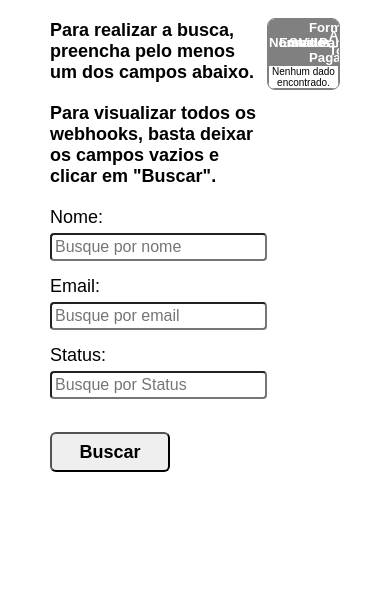
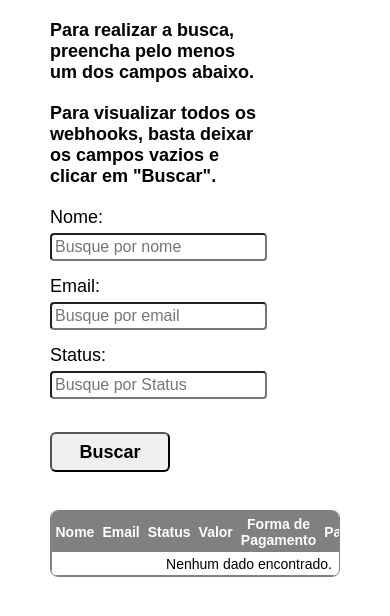
Before and after one commit to leo-mariz/API-Receive-Webooks, a Flask app: template templates/usuario.html in a window 390 px wide. Shown: the part 106-722 px from the top of the page. Run offline with Flask 3, Linux system fonts and the light colour scheme; the template is opened without the code that fills it, so the values that code supplies are empty.

Commit message:
Responsividade

```diff
--- a/static/style_user.css
+++ b/static/style_user.css
@@ -114,7 +114,7 @@ body {
             & .container {
                 display: block;
                 overflow: scroll;
-                overflow-x: hidden;
+                overflow-x: auto;
                 border-radius: 8px;
                 max-height: 50rem;
                 width: 100%;
@@ -125,21 +125,22 @@ body {
                     width: 100%;
                     max-height: 50rem;
                     border-collapse: collapse;
-                    table-layout: fixed;
-                    font-size: 1rem;
+                    table-layout: auto;
+                    font-size: 1.4rem;
                     background-color: #ffffff18;
                     padding: 0.35rem;
 
                     & td, & th {
                         border: 1px solid grey;
                         text-align: center;
+                        padding: 0.35rem;
                     }
 
                     & thead {
                         width: 100%;
 
                         & th {
-                        font-size: 1.32rem;
+                        font-size: 1.4rem;
                         font-weight: bold;
                         background-color: grey;
                         color: white;
@@ -147,7 +148,7 @@ body {
                     }
 
                     & tbody th {
-                        font-size: 1.32rem;
+                        font-size: 1.6rem;
                         font-weight: bold;
                         transform: translateY(0.15rem);
                     }
@@ -156,3 +157,21 @@ body {
         }
     }
 }
+
+@media (max-width: 768px) {
+    main {
+        grid-template-areas: "a a"
+                             "b b";
+
+        & .filtros{
+            grid-area: a;
+            & .buscas {
+                font-size: 1.4rem;
+            }
+        }
+
+        & .tabela-secao {
+            grid-area: b;
+        }
+    }
+}
```
Also changed, not shown: static/style.css (+12 -2 lines).
